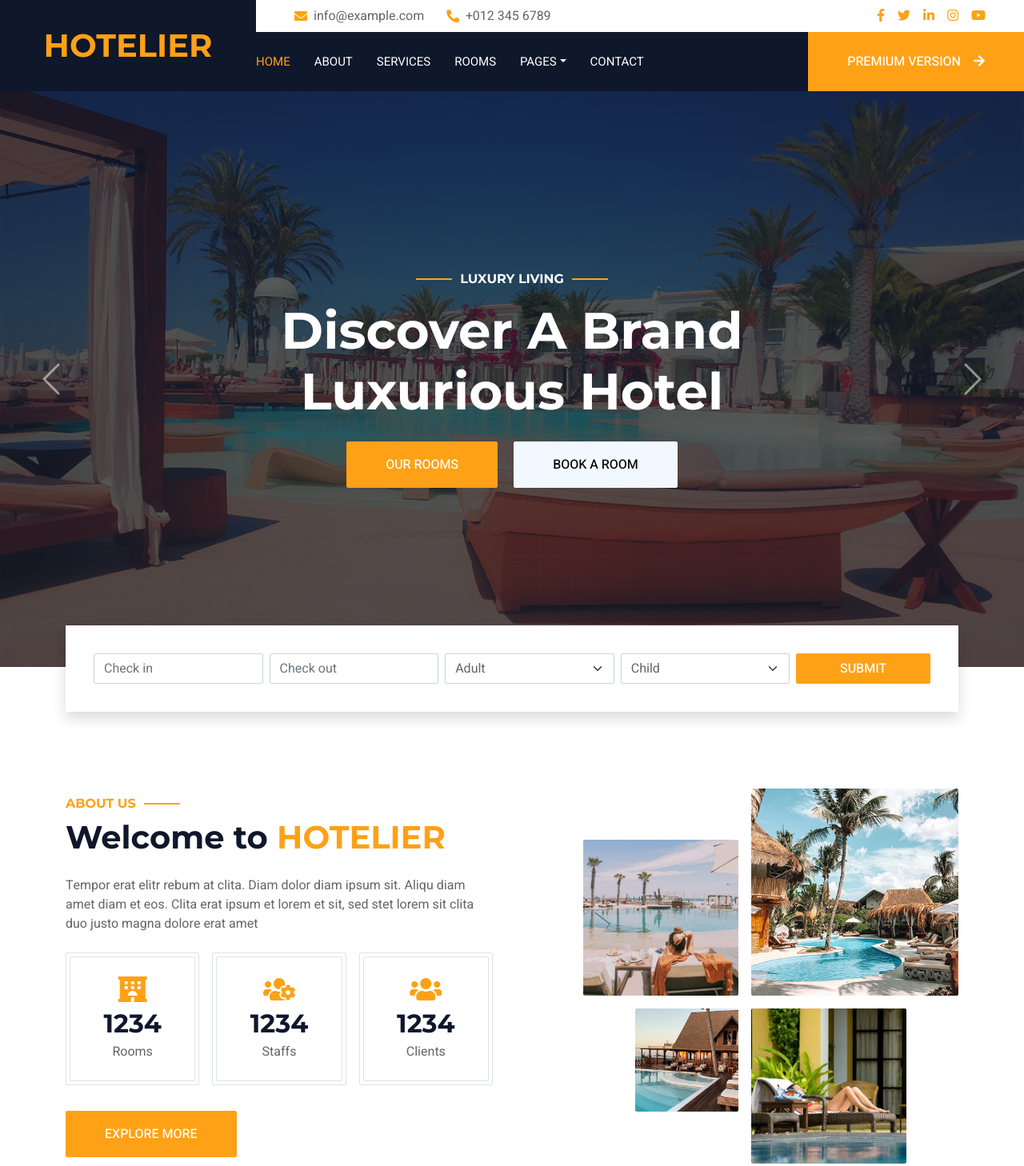
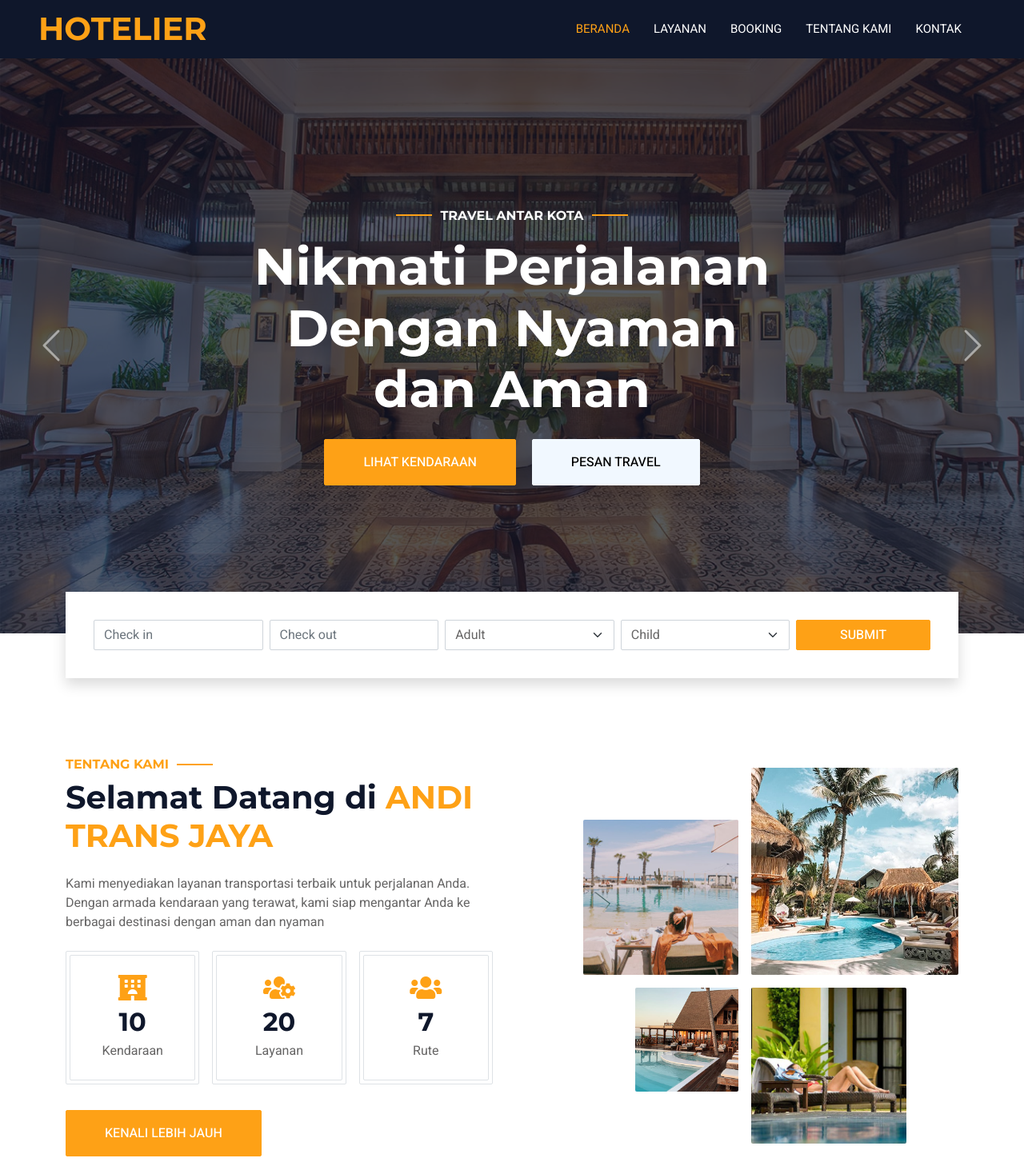
Before and after one commit to FatahRozaq/travel-andi-jaya-trans, a plain HTML site: page index.html in a window 1280 px wide. Shown: the top 1458 px of the page at 80% size. Drawn offline with nearby package versions, Linux system fonts and the light colour scheme.

Commit message:
Update beranda

```diff
--- a/index.html
+++ b/index.html
@@ -43,64 +43,35 @@
         <!-- Spinner End -->
 
         <!-- Header Start -->
-        <div class="container-fluid bg-dark px-0">
+        <div class="container-fluid bg-dark px-lg-5">
             <div class="row gx-0">
                 <div class="col-lg-3 bg-dark d-none d-lg-block">
-                    <a href="index.html" class="navbar-brand w-100 h-100 m-0 p-0 d-flex align-items-center justify-content-center">
+                    <a href="index.html" class="navbar-brand w-100 h-100 m-0 p-0 d-flex align-items-center justify-content-start">
                         <h1 class="m-0 text-primary text-uppercase">Hotelier</h1>
                     </a>
                 </div>
                 <div class="col-lg-9">
-                    <div class="row gx-0 bg-white d-none d-lg-flex">
-                        <div class="col-lg-7 px-5 text-start">
-                            <div class="h-100 d-inline-flex align-items-center py-2 me-4">
-                                <i class="fa fa-envelope text-primary me-2"></i>
-                                <p class="mb-0">info@example.com</p>
-                            </div>
-                            <div class="h-100 d-inline-flex align-items-center py-2">
-                                <i class="fa fa-phone-alt text-primary me-2"></i>
-                                <p class="mb-0">+012 345 6789</p>
-                            </div>
-                        </div>
-                        <div class="col-lg-5 px-5 text-end">
-                            <div class="d-inline-flex align-items-center py-2">
-                                <a class="me-3" href=""><i class="fab fa-facebook-f"></i></a>
-                                <a class="me-3" href=""><i class="fab fa-twitter"></i></a>
-                                <a class="me-3" href=""><i class="fab fa-linkedin-in"></i></a>
-                                <a class="me-3" href=""><i class="fab fa-instagram"></i></a>
-                                <a class="" href=""><i class="fab fa-youtube"></i></a>
-                            </div>
-                        </div>
-                    </div>
-                    <nav class="navbar navbar-expand-lg bg-dark navbar-dark p-3 p-lg-0">
+                    <nav class="navbar navbar-expand-lg bg-dark navbar-dark p-3 p-lg-0 d-flex justify-content-between">
                         <a href="index.html" class="navbar-brand d-block d-lg-none">
                             <h1 class="m-0 text-primary text-uppercase">Hotelier</h1>
                         </a>
                         <button type="button" class="navbar-toggler" data-bs-toggle="collapse" data-bs-target="#navbarCollapse">
                             <span class="navbar-toggler-icon"></span>
                         </button>
-                        <div class="collapse navbar-collapse justify-content-between" id="navbarCollapse">
-                            <div class="navbar-nav mr-auto py-0">
-                                <a href="index.html" class="nav-item nav-link active">Home</a>
-                                <a href="about.html" class="nav-item nav-link">About</a>
-                                <a href="service.html" class="nav-item nav-link">Services</a>
-                                <a href="room.html" class="nav-item nav-link">Rooms</a>
-                                <div class="nav-item dropdown">
-                                    <a href="#" class="nav-link dropdown-toggle" data-bs-toggle="dropdown">Pages</a>
-                                    <div class="dropdown-menu rounded-0 m-0">
-                                        <a href="booking.html" class="dropdown-item">Booking</a>
-                                        <a href="team.html" class="dropdown-item">Our Team</a>
-                                        <a href="testimonial.html" class="dropdown-item">Testimonial</a>
-                                    </div>
-                                </div>
-                                <a href="contact.html" class="nav-item nav-link">Contact</a>
+                        <div class="collapse navbar-collapse justify-content-end" id="navbarCollapse">
+                            <div class="navbar-nav ms-auto py-0">
+                                <a href="index.html" class="nav-item nav-link active">Beranda</a>
+                                <a href="about.html" class="nav-item nav-link">Layanan</a>
+                                <a href="service.html" class="nav-item nav-link">Booking</a>
+                                <a href="service.html" class="nav-item nav-link">Tentang Kami</a>
+                                <a href="service.html" class="nav-item nav-link">Kontak</a>
                             </div>
-                            <a href="https://htmlcodex.com/hotel-html-template-pro" class="btn btn-primary rounded-0 py-4 px-md-5 d-none d-lg-block">Premium Version<i class="fa fa-arrow-right ms-3"></i></a>
                         </div>
                     </nav>
                 </div>
             </div>
         </div>
+
         <!-- Header End -->
 
 
@@ -112,10 +83,10 @@
                         <img class="w-100" src="img/carousel-1.jpg" alt="Image">
                         <div class="carousel-caption d-flex flex-column align-items-center justify-content-center">
                             <div class="p-3" style="max-width: 700px;">
-                                <h6 class="section-title text-white text-uppercase mb-3 animated slideInDown">Luxury Living</h6>
-                                <h1 class="display-3 text-white mb-4 animated slideInDown">Discover A Brand Luxurious Hotel</h1>
-                                <a href="" class="btn btn-primary py-md-3 px-md-5 me-3 animated slideInLeft">Our Rooms</a>
-                                <a href="" class="btn btn-light py-md-3 px-md-5 animated slideInRight">Book A Room</a>
+                                <h6 class="section-title text-white text-uppercase mb-3 animated slideInDown">Travel Antar Kota</h6>
+                                <h1 class="display-3 text-white mb-4 animated slideInDown">Nikmati Perjalanan Dengan Nyaman dan Aman</h1>
+                                <a href="" class="btn btn-primary py-md-3 px-md-5 me-3 animated slideInLeft">Lihat Kendaraan</a>
+                                <a href="" class="btn btn-light py-md-3 px-md-5 animated slideInRight">Pesan Travel</a>
                             </div>
                         </div>
                     </div>
@@ -123,10 +94,10 @@
                         <img class="w-100" src="img/carousel-2.jpg" alt="Image">
                         <div class="carousel-caption d-flex flex-column align-items-center justify-content-center">
                             <div class="p-3" style="max-width: 700px;">
-                                <h6 class="section-title text-white text-uppercase mb-3 animated slideInDown">Luxury Living</h6>
-                                <h1 class="display-3 text-white mb-4 animated slideInDown">Discover A Brand Luxurious Hotel</h1>
-                                <a href="" class="btn btn-primary py-md-3 px-md-5 me-3 animated slideInLeft">Our Rooms</a>
-                                <a href="" class="btn btn-light py-md-3 px-md-5 animated slideInRight">Book A Room</a>
+                                <h6 class="section-title text-white text-uppercase mb-3 animated slideInDown">Travel Antar Kota</h6>
+                                <h1 class="display-3 text-white mb-4 animated slideInDown">Proses Sewa yang Cepat dan Murah</h1>
+                                <a href="" class="btn btn-primary py-md-3 px-md-5 me-3 animated slideInLeft">Lihat Kendaraan</a>
+                                <a href="" class="btn btn-light py-md-3 px-md-5 animated slideInRight">Pesan Travel</a>
                             </div>
                         </div>
                     </div>
@@ -197,16 +168,18 @@
             <div class="container">
                 <div class="row g-5 align-items-center">
                     <div class="col-lg-6">
-                        <h6 class="section-title text-start text-primary text-uppercase">About Us</h6>
-                        <h1 class="mb-4">Welcome to <span class="text-primary text-uppercase">Hotelier</span></h1>
-                        <p class="mb-4">Tempor erat elitr rebum at clita. Diam dolor diam ipsum sit. Aliqu diam amet diam et eos. Clita erat ipsum et lorem et sit, sed stet lorem sit clita duo justo magna dolore erat amet</p>
+                        <h6 class="section-title text-start text-primary text-uppercase">Tentang Kami</h6>
+                        <h1 class="mb-4">Selamat Datang di <span class="text-primary text-uppercase">Andi Trans Jaya</span></h1>
+                        <p class="mb-4">
+                            Kami menyediakan layanan transportasi terbaik untuk perjalanan Anda. Dengan armada kendaraan yang terawat, kami siap mengantar Anda ke berbagai destinasi dengan aman dan nyaman
+                        </p>
                         <div class="row g-3 pb-4">
                             <div class="col-sm-4 wow fadeIn" data-wow-delay="0.1s">
                                 <div class="border rounded p-1">
                                     <div class="border rounded text-center p-4">
                                         <i class="fa fa-hotel fa-2x text-primary mb-2"></i>
-                                        <h2 class="mb-1" data-toggle="counter-up">1234</h2>
-                                        <p class="mb-0">Rooms</p>
+                                        <h2 class="mb-1" data-toggle="counter-up">10</h2>
+                                        <p class="mb-0">Kendaraan</p>
                                     </div>
                                 </div>
                             </div>
@@ -214,8 +187,8 @@
                                 <div class="border rounded p-1">
                                     <div class="border rounded text-center p-4">
                                         <i class="fa fa-users-cog fa-2x text-primary mb-2"></i>
-                                        <h2 class="mb-1" data-toggle="counter-up">1234</h2>
-                                        <p class="mb-0">Staffs</p>
+                                        <h2 class="mb-1" data-toggle="counter-up">20</h2>
+                                        <p class="mb-0">Layanan</p>
                                     </div>
                                 </div>
                             </div>
@@ -223,13 +196,13 @@
                                 <div class="border rounded p-1">
                                     <div class="border rounded text-center p-4">
                                         <i class="fa fa-users fa-2x text-primary mb-2"></i>
-                                        <h2 class="mb-1" data-toggle="counter-up">1234</h2>
-                                        <p class="mb-0">Clients</p>
+                                        <h2 class="mb-1" data-toggle="counter-up">7</h2>
+                                        <p class="mb-0">Rute</p>
                                     </div>
                                 </div>
                             </div>
                         </div>
-                        <a class="btn btn-primary py-3 px-5 mt-2" href="">Explore More</a>
+                        <a class="btn btn-primary py-3 px-5 mt-2" href="">Kenali Lebih Jauh</a>
                     </div>
                     <div class="col-lg-6">
                         <div class="row g-3">
@@ -257,8 +230,8 @@
         <div class="container-xxl py-5">
             <div class="container">
                 <div class="text-center wow fadeInUp" data-wow-delay="0.1s">
-                    <h6 class="section-title text-center text-primary text-uppercase">Our Rooms</h6>
-                    <h1 class="mb-5">Explore Our <span class="text-primary text-uppercase">Rooms</span></h1>
+                    <h6 class="section-title text-center text-primary text-uppercase">Layanan Kami</h6>
+                    <h1 class="mb-5">Layanan di <span class="text-primary text-uppercase">Andi Trans Jaya</span></h1>
                 </div>
                 <div class="row g-4">
                     <div class="col-lg-4 col-md-6 wow fadeInUp" data-wow-delay="0.1s">
@@ -403,8 +376,8 @@
         <div class="container-xxl py-5">
             <div class="container">
                 <div class="text-center wow fadeInUp" data-wow-delay="0.1s">
-                    <h6 class="section-title text-center text-primary text-uppercase">Our Services</h6>
-                    <h1 class="mb-5">Explore Our <span class="text-primary text-uppercase">Services</span></h1>
+                    <h6 class="section-title text-center text-primary text-uppercase">Armada Kendaraan</h6>
+                    <h1 class="mb-5"><span class="text-uppercase">Kenali Armada Kendaraan Kami</span></h1>
                 </div>
                 <div class="row g-4">
                     <div class="col-lg-4 col-md-6 wow fadeInUp" data-wow-delay="0.1s">
```
